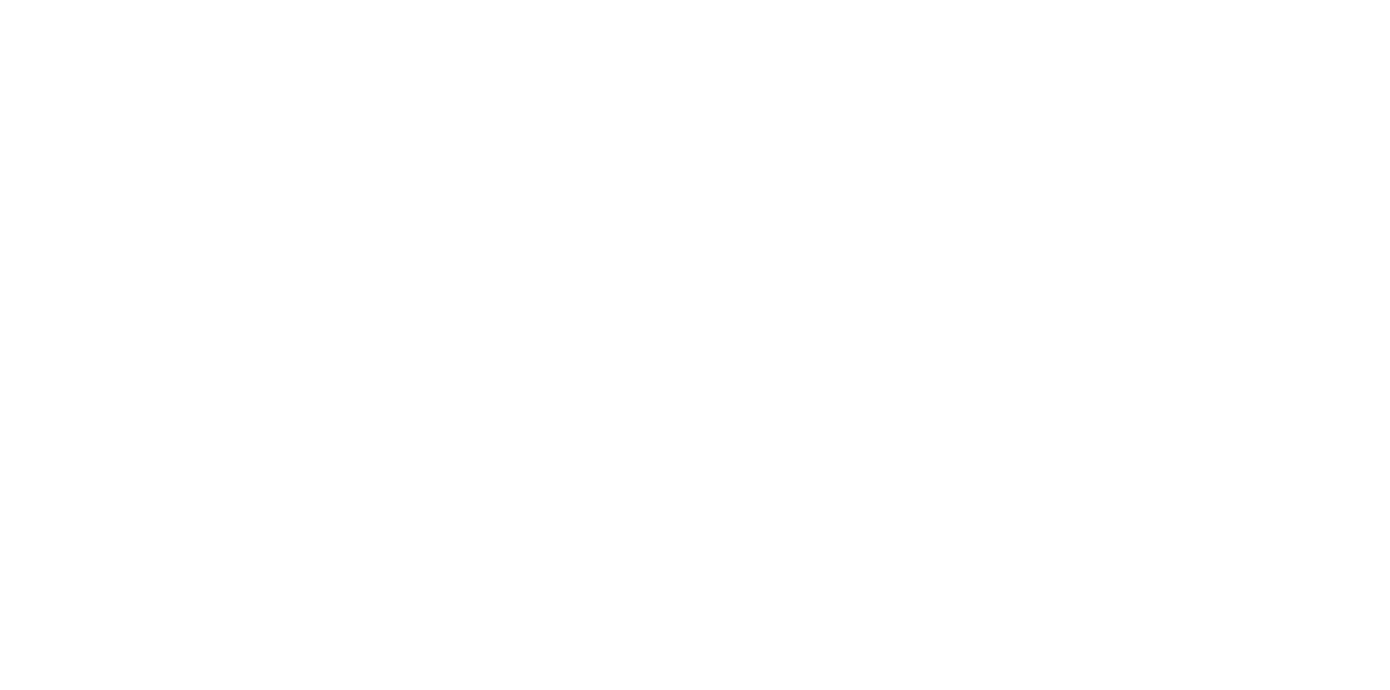
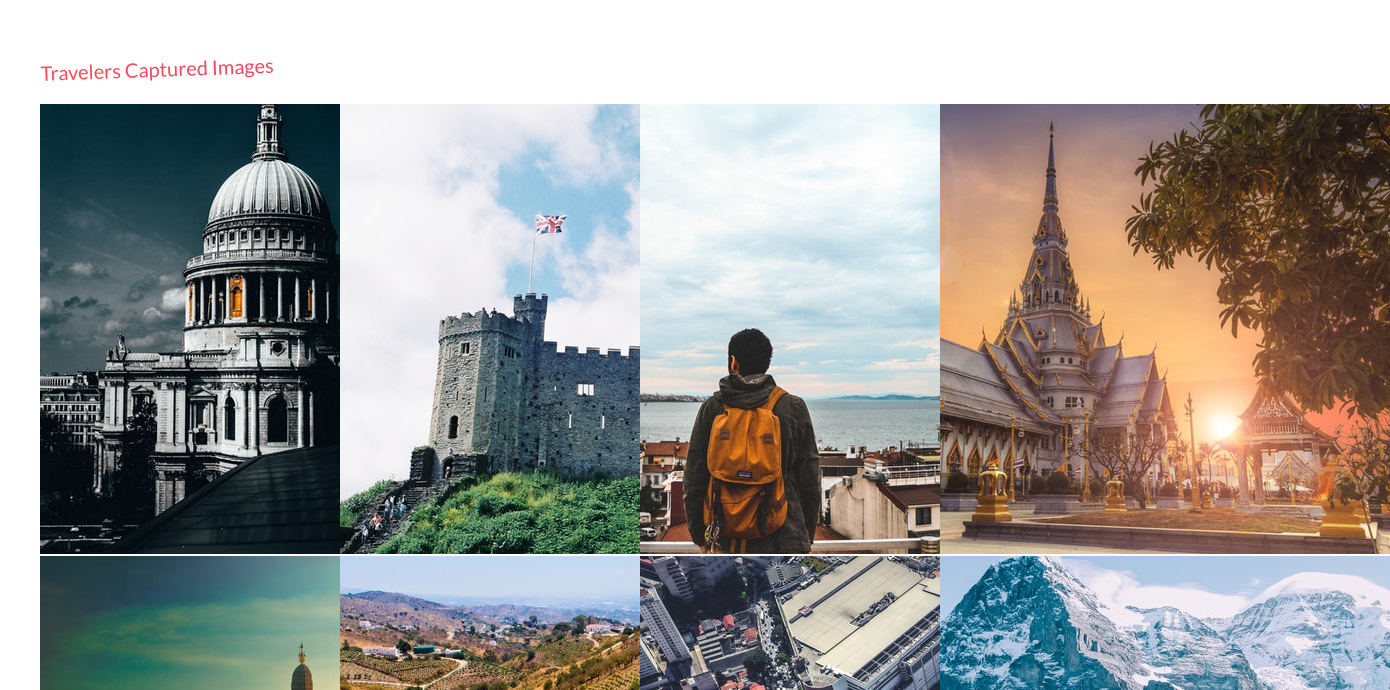
Before and after one commit to viettu2k/travel-website, a React (Create React App) app: page / in a window 1280 px wide. Shown: the part 3470-4160 px from the top of the page, 1390 px wide, since content can reach past the window. Before the commit the page ends 3510 px from the top, so only its background shows below. Built offline with nearby package versions, Linux system fonts and the light colour scheme.

Commit message:
create gallery component

```diff
--- /dev/null
+++ b/src/components/gallery/Gallery.jsx
@@ -0,0 +1,28 @@
+import React, { useContext, useState } from "react";
+import GalleryContext from "../../context/GalleryContext";
+import GalleryImage from "./GalleryImage";
+
+const Gallery = () => {
+  const {
+    galleryStore: { gallery },
+    // dispatch,
+  } = useContext(GalleryContext);
+  const [heading] = useState("Travelers captured images");
+
+  return (
+    <div className="gallery">
+      <div className="container">
+        <h2 className="heading">{heading}</h2>
+        <div className="row">
+          {gallery.length > 0
+            ? gallery.map((glr, index) => (
+                <GalleryImage key={index} glr={glr} />
+              ))
+            : ""}
+        </div>
+      </div>
+    </div>
+  );
+};
+
+export default Gallery;
--- /dev/null
+++ b/src/components/gallery/GalleryImage.jsx
@@ -0,0 +1,14 @@
+import React from "react";
+import { LazyLoadImage } from "react-lazy-load-image-component";
+
+const GalleryImage = ({ glr }) => {
+  return (
+    <div className="col-3">
+      <div className="gallery__image">
+        <LazyLoadImage src={glr.image} />
+      </div>
+    </div>
+  );
+};
+
+export default GalleryImage;
--- a/src/pages/Home.jsx
+++ b/src/pages/Home.jsx
@@ -9,6 +9,7 @@ import Login from "../auth/Login";
 import Destinations from "../components/Destinations";
 import Services from "../components/services/Services";
 import Reviews from "../components/reviews/Reviews";
+import Gallery from "../components/gallery/Gallery";
 
 export default function Home() {
   const { dispatch } = useContext(ModelContext);
@@ -53,6 +54,7 @@ export default function Home() {
       <Destinations />
       <Services />
       <Reviews />
+      <Gallery />
     </>
   );
 }
```
